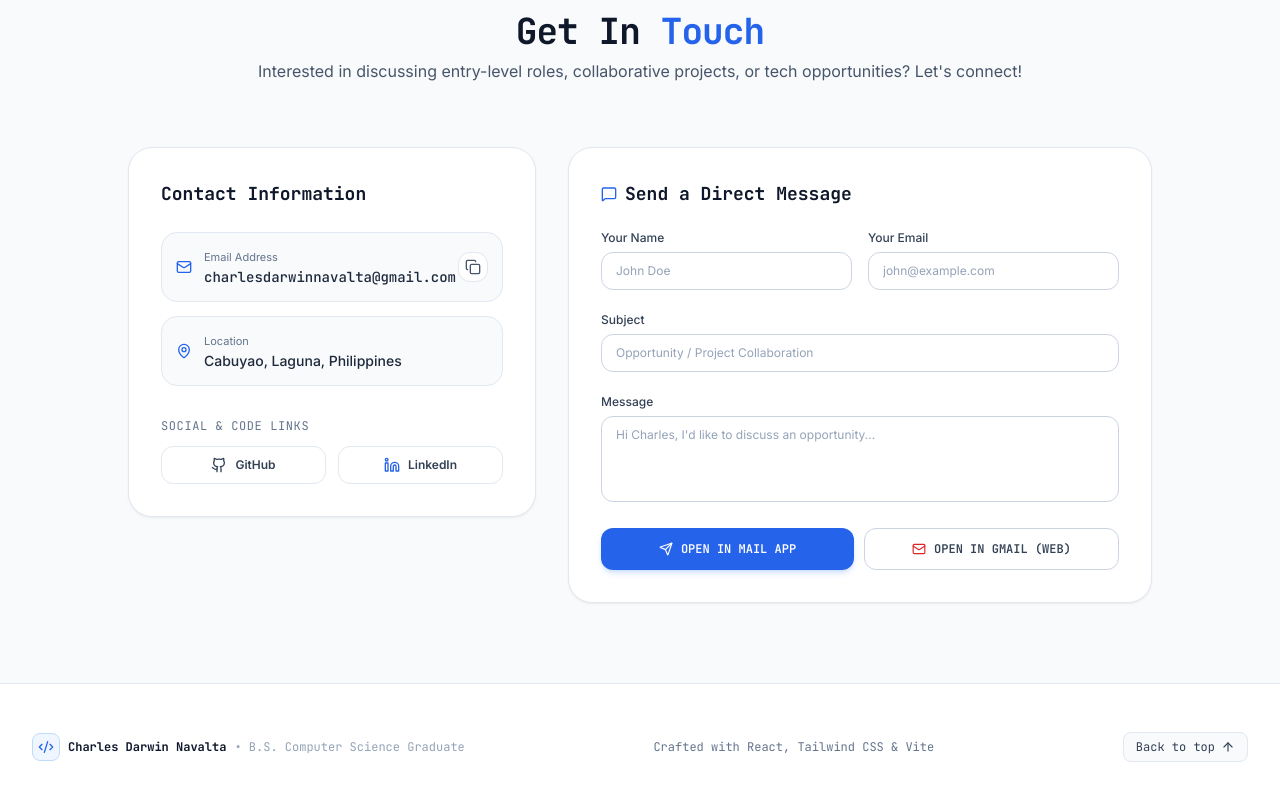
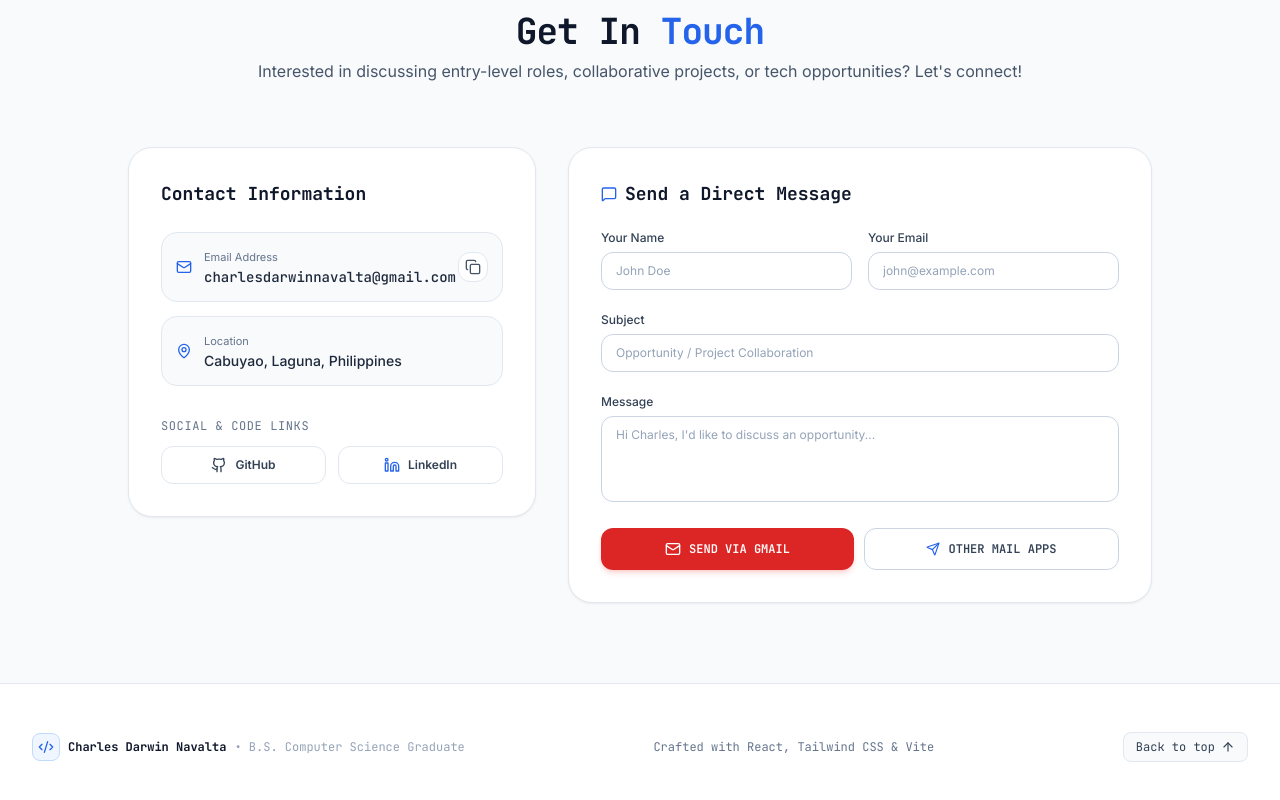
Before and after one commit to charlesnavalta/developer-portfolio, a React (Vite) app: page / in a window 1280 px wide. Shown: the part 6290-7090 px from the top of the page. Built offline with nearby package versions, Linux system fonts and the light colour scheme.

Commit message:
feat(contact): prioritize Send via Gmail button for direct personal Gmail compose

```diff
--- a/src/components/Contact.jsx
+++ b/src/components/Contact.jsx
@@ -224,20 +224,20 @@ export default function Contact() {
 
                   <div className="flex flex-col sm:flex-row gap-2.5 pt-1">
                     <button
-                      type="submit"
-                      className="flex-1 flex items-center justify-center gap-2 py-3 rounded-xl font-semibold text-xs text-white bg-blue-600 hover:bg-blue-700 shadow-md shadow-blue-500/20 transition-all cursor-pointer font-mono"
+                      type="button"
+                      onClick={handleOpenGmailWeb}
+                      className="flex-1 flex items-center justify-center gap-2 py-3 rounded-xl font-semibold text-xs text-white bg-red-600 hover:bg-red-700 shadow-md shadow-red-500/20 transition-all cursor-pointer font-mono"
                     >
-                      <Send className="w-3.5 h-3.5" />
-                      <span>OPEN IN MAIL APP</span>
+                      <Mail className="w-4 h-4" />
+                      <span>SEND VIA GMAIL</span>
                     </button>
 
                     <button
-                      type="button"
-                      onClick={handleOpenGmailWeb}
+                      type="submit"
                       className="flex-1 flex items-center justify-center gap-2 py-3 rounded-xl font-semibold text-xs text-slate-700 bg-white hover:bg-slate-50 border border-slate-300 hover:border-slate-400 shadow-xs transition-all cursor-pointer font-mono"
                     >
-                      <Mail className="w-3.5 h-3.5 text-red-600" />
-                      <span>OPEN IN GMAIL (WEB)</span>
+                      <Send className="w-3.5 h-3.5 text-blue-600" />
+                      <span>OTHER MAIL APPS</span>
                     </button>
                   </div>
                 </form>
```
